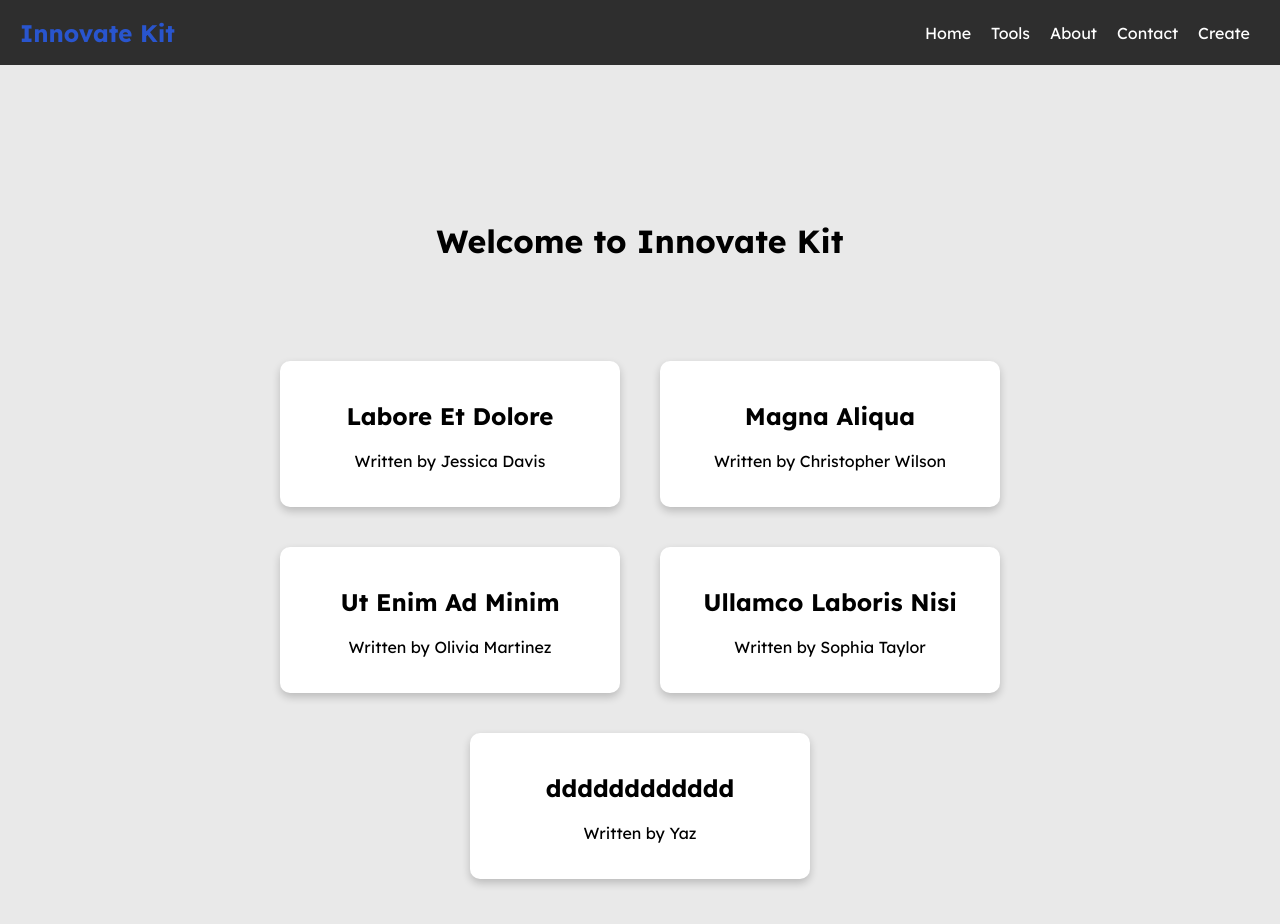
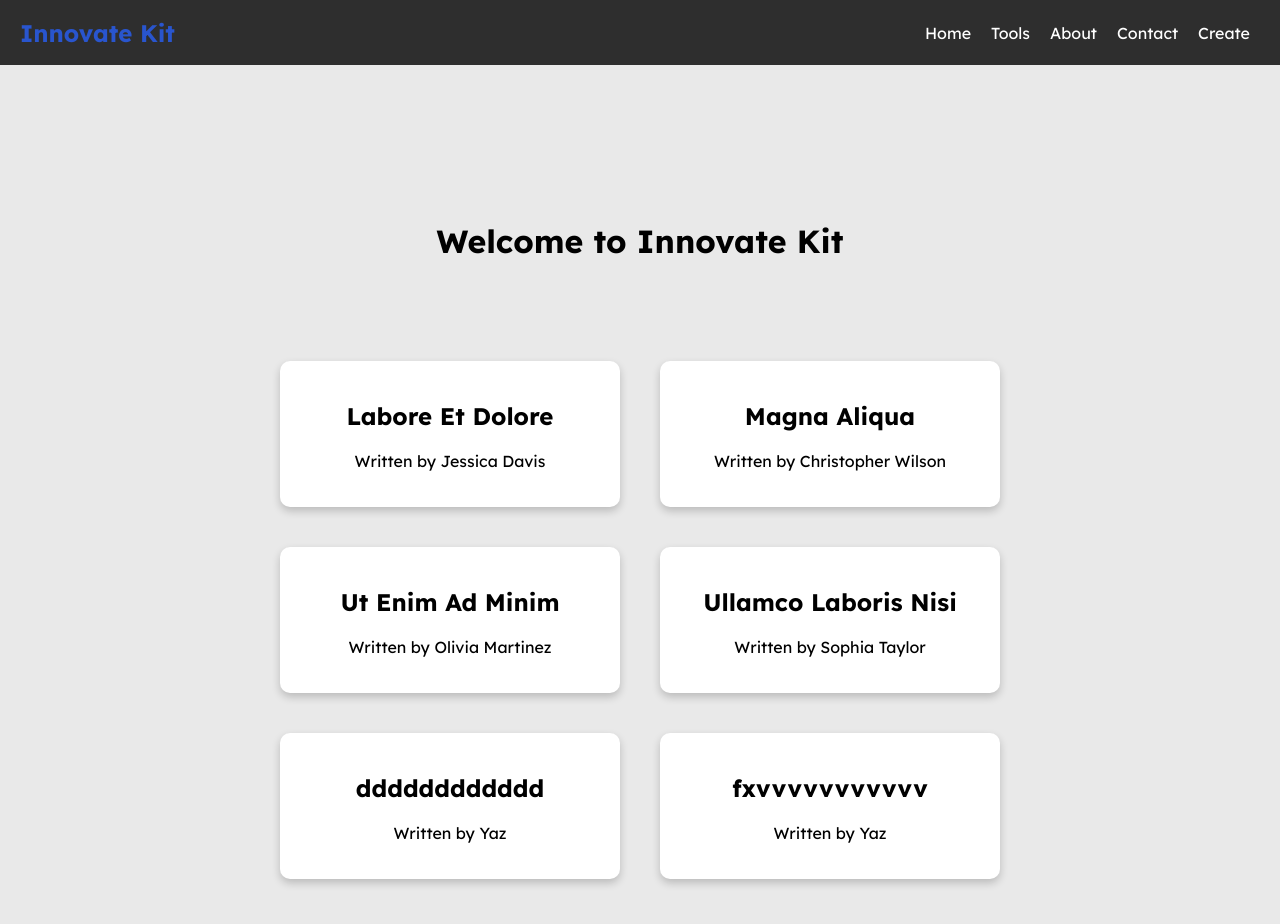
Before and after one commit to Xorbite/ReactDemo, a React (Create React App) app in the folder innovate-kit/: page / in a window 1280 px wide. Shown: the top 924 px of the page. Built offline with nearby package versions, Linux system fonts and the light colour scheme; data requests are answered from the project's data file.

Commit message:
Fixed the cleanup function and swapped the conventional way with the advanced way of cleaning up AKA js signals

```diff
--- a/innovate-kit/data/db.json
+++ b/innovate-kit/data/db.json
@@ -29,6 +29,12 @@
       "title": "dddddddddddd",
       "content": "ddddddddddddddd",
       "author": "Yaz"
+    },
+    {
+      "id": "0684",
+      "title": "fxvvvvvvvvvvv",
+      "content": "vvvfvxxxxxxxxxxxxxxxxxxxxxxxxxxxxxxxxxxxxx",
+      "author": "Yaz"
     }
   ]
 }
--- a/innovate-kit/src/functions/useFetch.js
+++ b/innovate-kit/src/functions/useFetch.js
@@ -29,6 +29,9 @@ const useFetch = (url) => {
     // The empty array of dependencies means that the useEffect hook does not depend on any values. The useEffect hook will only run once when the component renders.
     useEffect(() => {
 
+        const controller = new AbortController();
+        const signal = controller.signal;
+
         // The isCancelled variable is a boolean value that is used to check if the fetch request has been cancelled. The isCancelled variable is set to false when the fetch request is not cancelled. The isCancelled variable is set to true when the fetch request is cancelled.
         let isCancelled = false;
 
@@ -36,7 +39,7 @@ const useFetch = (url) => {
         setTimeout(() => {
             // The signal property is used to pass in the abortController.signal to the fetch function. The abortController.signal is used to abort the fetch request if the component unmounts.
             // When a page is switched, the fetch request is aborted.
-            fetch(url)
+            fetch(url, { signal: signal })
                 // The res parameter is the response from the API. We can use the res parameter to get the data from the API.
                 .then(res => {
                     if (!res.ok) {
@@ -53,27 +56,31 @@ const useFetch = (url) => {
 
                     // We are checking if the fetch request has been cancelled. If the fetch request has been cancelled, we do not update the state value of the blogs array.
                     // Otherwise we update the state value of the blogs array.
-                    if (!isCancelled) {
+                    // if (!isCancelled) {
                         setData(data);
                         // alert("The posts are being fetched from the API");
                         setIsPending(false);
                         setError(null);
-                    }
+                    // }
                 })
                 .catch(err => {
+                    if (err.name === 'AbortError') {
+                        console.log('Fetch aborted');
+                    }
                     setIsPending(false);
-                    setError(err.message);
+                    // setError(err.message);
                 });
         }, 1000);
 
         // The return statement is used to clean up the useEffect hook. The return statement is a function that is called when the component unmounts.
         // For example when the component is removed from the DOM. Like switching to another page.
         return () => {
-            isCancelled = true;
+            controller.abort();
+            // isCancelled = true;
         }
 
 
-        // Once this promise is resolved, we can use the data that we get from the API. We can use the data to update the state value of the blogs array.
+    // This dependency array is used to tell React to run the useEffect hook when the url changes. The useEffect hook will run when the url changes.
     }, [url]);
 
     // Here we are encapsulating the externalData, isPending, and error state values in an object. We are then returning the object from the useFetch function.
```
